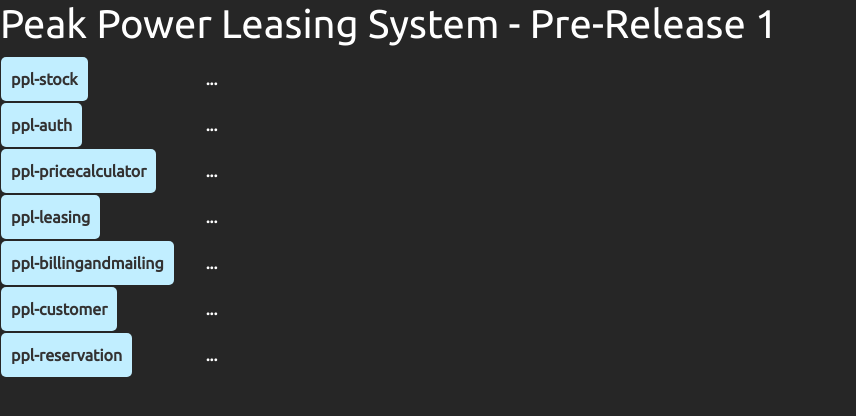
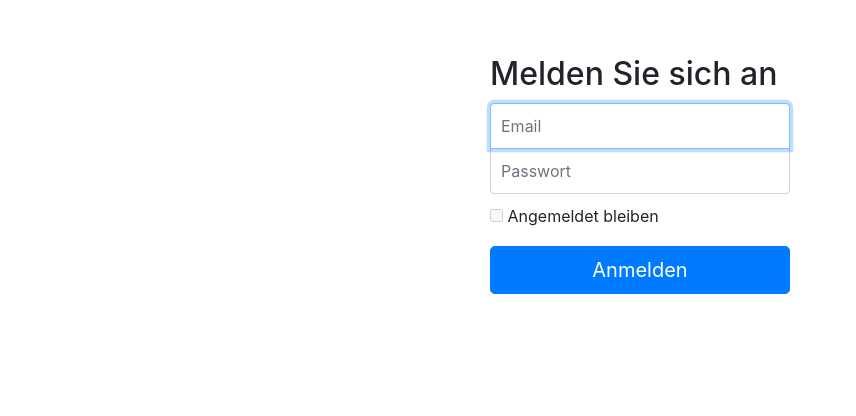
Before and after one commit to ob-vss-ss18/ppl-client, an Angular app: page /login in a window 1280 px wide. Shown: the top 416 px of the page, without its empty margins (0-856 px from the left). Built offline with nearby package versions, Linux system fonts and the light colour scheme; what ngx-electron would draw is missing.

Commit message:
add routing and login

```diff
--- a/src/app/app.component.html
+++ b/src/app/app.component.html
@@ -1,61 +1,3 @@
-
-<h1>Peak Power Leasing System - Pre-Release 1</h1>
-
-<table>
-  <tr>
-    <td>
-      <button (click)="pplStock()">ppl-stock</button>
-    </td>
-    <td>
-      {{ stockResponse }}
-    </td>
-  </tr>
-  <tr>
-    <td>
-      <button (click)="authStock()">ppl-auth</button>
-    </td>
-    <td>
-      {{ authResponse }}
-    </td>
-  </tr>
-  <tr>
-    <td>
-      <button (click)="priceCalStock()">ppl-pricecalculator</button>
-    </td>
-    <td>
-      {{ priceResponse }}
-    </td>
-  </tr>
-  <tr>
-    <td>
-      <button (click)="leasingStock()">ppl-leasing</button>
-    </td>
-    <td>
-      {{ leasingResponse }}
-    </td>
-  </tr>
-  <tr>
-    <td>
-      <button (click)="billMailStock()">ppl-billingandmailing</button>
-    </td>
-    <td>
-      {{ billMailResponse }}
-    </td>
-  </tr>
-  <tr>
-    <td>
-      <button (click)="customerStock()">ppl-customer</button>
-    </td>
-    <td>
-      {{ customerResponse }}
-    </td>
-  </tr>
-  <tr>
-    <td>
-      <button (click)="reservationStock()">ppl-reservation</button>
-    </td>
-    <td>
-      {{ reservationResponse }}
-    </td>
-  </tr>
-</table>
+<div class="app">
+  <router-outlet></router-outlet>
+</div>
--- /dev/null
+++ b/src/app/demo/demo.component.html
@@ -0,0 +1,61 @@
+
+<h1>Peak Power Leasing System - Pre-Release 1</h1>
+
+<table>
+  <tr>
+    <td>
+      <button (click)="pplStock()">ppl-stock</button>
+    </td>
+    <td>
+      {{ stockResponse }}
+    </td>
+  </tr>
+  <tr>
+    <td>
+      <button (click)="authStock()">ppl-auth</button>
+    </td>
+    <td>
+      {{ authResponse }}
+    </td>
+  </tr>
+  <tr>
+    <td>
+      <button (click)="priceCalStock()">ppl-pricecalculator</button>
+    </td>
+    <td>
+      {{ priceResponse }}
+    </td>
+  </tr>
+  <tr>
+    <td>
+      <button (click)="leasingStock()">ppl-leasing</button>
+    </td>
+    <td>
+      {{ leasingResponse }}
+    </td>
+  </tr>
+  <tr>
+    <td>
+      <button (click)="billMailStock()">ppl-billingandmailing</button>
+    </td>
+    <td>
+      {{ billMailResponse }}
+    </td>
+  </tr>
+  <tr>
+    <td>
+      <button (click)="customerStock()">ppl-customer</button>
+    </td>
+    <td>
+      {{ customerResponse }}
+    </td>
+  </tr>
+  <tr>
+    <td>
+      <button (click)="reservationStock()">ppl-reservation</button>
+    </td>
+    <td>
+      {{ reservationResponse }}
+    </td>
+  </tr>
+</table>
--- /dev/null
+++ b/src/app/demo/demo.component.scss
@@ -0,0 +1,28 @@
+@import url("https://fonts.googleapis.com/css?family=Ubuntu");
+
+body {
+    background: #262626;
+    color:#fff;
+    font-family: 'Ubuntu';
+    font-weight: bold;
+    margin:0;
+}
+
+
+button {
+    font-family: 'Ubuntu';
+    font-weight: bold;
+    float:left;
+    background:rgb(193, 238, 255);
+    border:none;
+    border-radius: 5px;
+    color:rgb(51, 49, 49);
+    padding:10px;
+    margin-right: 30px;
+    cursor:pointer;
+}
+
+button:hover {
+    background:rgb(205, 238, 255);
+    color:rgb(51, 49, 49);
+}
--- /dev/null
+++ b/src/app/demo/demo.component.ts
@@ -0,0 +1,100 @@
+import { Component, OnInit } from '@angular/core';
+
+@Component({
+  selector: 'app-demo',
+  templateUrl: './demo.component.html',
+  styleUrls: ['./demo.component.scss']
+})
+export class DemoComponent {
+  stockResponse = '...';
+  authResponse = '...';
+  priceResponse = '...';
+  leasingResponse = '...';
+  billMailResponse = '...';
+  customerResponse = '...';
+  reservationResponse = '...';
+  //für heroku notwendig
+  //corsanywhere = 'https://cors-anywhere.herokuapp.com/';
+
+  pplStock() {
+    let self = this
+
+    // cors-anywhere
+
+    fetch('https://ppl-stock.herokuapp.com/')
+      .then(function (response) {
+        return response.text();
+      }).then(function (text) {
+        console.log(text);
+        self.stockResponse = text;
+      });
+  }
+
+  authStock() {
+    let self = this
+    fetch('https://ppl-auth.herokuapp.com/')
+      .then(function (response) {
+        return response.text();
+      }).then(function (text) {
+        console.log(text);
+        self.authResponse = text;
+      });
+  }
+
+  priceCalStock() {
+    let self = this
+    fetch('https://ppl-pricecalculator.herokuapp.com/')
+      .then(function (response) {
+        return response.text();
+      }).then(function (text) {
+        console.log(text);
+        self.priceResponse = text;
+      });
+  }
+
+  leasingStock() {
+    let self = this
+    fetch('https://ppl-leasing.herokuapp.com/')
+      .then(function (response) {
+        return response.text();
+      }).then(function (text) {
+        console.log(text);
+        self.leasingResponse = text;
+      });
+  }
+
+  billMailStock() {
+    let self = this
+    fetch('https://ppl-billingandmailing.herokuapp.com/')
+      .then(function (response) {
+        return response.text();
+      }).then(function (text) {
+        console.log(text);
+        self.billMailResponse = text;
+      });
+  }
+
+  customerStock() {
+    let self = this
+    fetch('https://ppl-customer.herokuapp.com/')
+      .then(function (response) {
+        return response.text();
+      }).then(function (text) {
+        console.log(text);
+        self.customerResponse = text;
+      });
+  }
+
+  reservationStock() {
+    let self = this
+    fetch('https://ppl-reservation.herokuapp.com/')
+      .then(function (response) {
+        return response.text();
+      }).then(function (text) {
+        console.log(text);
+        self.reservationResponse = text;
+      });
+  }
+
+
+}
--- /dev/null
+++ b/src/app/login/login.component.html
@@ -0,0 +1,17 @@
+<div class="container">
+
+  <form class="form-signin" (submit)="loginUser($event)">
+    <h2 class="form-signin-heading">Melden Sie sich an</h2>
+    <label for="inputEmail" class="sr-only">Email</label>
+    <input type="email" id="inputEmail" class="form-control" placeholder="Email" required autofocus>
+    <label for="inputPassword" class="sr-only">Passwort</label>
+    <input type="password" id="inputPassword" class="form-control" placeholder="Passwort" required>
+    <div class="checkbox">
+      <label>
+        <input type="checkbox" value="remember-me" disabled> Angemeldet bleiben
+      </label>
+    </div>
+    <button class="btn btn-lg btn-primary btn-block" type="submit">Anmelden</button>
+  </form>
+
+</div>
--- /dev/null
+++ b/src/app/login/login.component.scss
@@ -0,0 +1,34 @@
+  .form-signin {
+    max-width: 330px;
+    padding: 15px;
+    margin: 0 auto;
+  }
+  .form-signin .form-signin-heading,
+  .form-signin .checkbox {
+    margin-bottom: 10px;
+  }
+  .form-signin .checkbox {
+    font-weight: normal;
+  }
+  .form-signin .form-control {
+    position: relative;
+    height: auto;
+    -webkit-box-sizing: border-box;
+       -moz-box-sizing: border-box;
+            box-sizing: border-box;
+    padding: 10px;
+    font-size: 16px;
+  }
+  .form-signin .form-control:focus {
+    z-index: 2;
+  }
+  .form-signin input[type="email"] {
+    margin-bottom: -1px;
+    border-bottom-right-radius: 0;
+    border-bottom-left-radius: 0;
+  }
+  .form-signin input[type="password"] {
+    margin-bottom: 10px;
+    border-top-left-radius: 0;
+    border-top-right-radius: 0;
+  }
--- /dev/null
+++ b/src/app/login/login.component.ts
@@ -0,0 +1,21 @@
+import { Component, OnInit } from '@angular/core';
+
+@Component({
+  selector: 'app-login',
+  templateUrl: './login.component.html',
+  styleUrls: ['./login.component.scss']
+})
+export class LoginComponent implements OnInit {
+
+  constructor() { }
+
+  ngOnInit() {
+  }
+
+  loginUser(e) {
+    e.preventDefault();
+    var username = e.target.elements[0].value;
+    var password = e.target.elements[1].value;
+    console.log(username, password);
+  }
+}
--- a/src/styles.scss
+++ b/src/styles.scss
@@ -1,28 +1,5 @@
-@import url("https://fonts.googleapis.com/css?family=Ubuntu");
-
 body {
-    background: #262626;
-    color:#fff;
-    font-family: 'Ubuntu';
-    font-weight: bold;
-    margin:0;
+    padding-top: 40px;
+    padding-bottom: 40px;
+    background-color: #fff;
 }
-
-
-button {
-    font-family: 'Ubuntu';
-    font-weight: bold;
-    float:left;
-    background:rgb(193, 238, 255);
-    border:none;
-    border-radius: 5px;
-    color:rgb(51, 49, 49);
-    padding:10px;
-    margin-right: 30px;
-    cursor:pointer;
-}
-
-button:hover {
-    background:rgb(205, 238, 255);
-    color:rgb(51, 49, 49);
-}
```
Also changed, not shown: src/app/app-routing.module.ts (added, +22 -0 lines), src/app/app.module.ts (+8 -2 lines), 2 other files (tests, documents, lock files or other folders).
